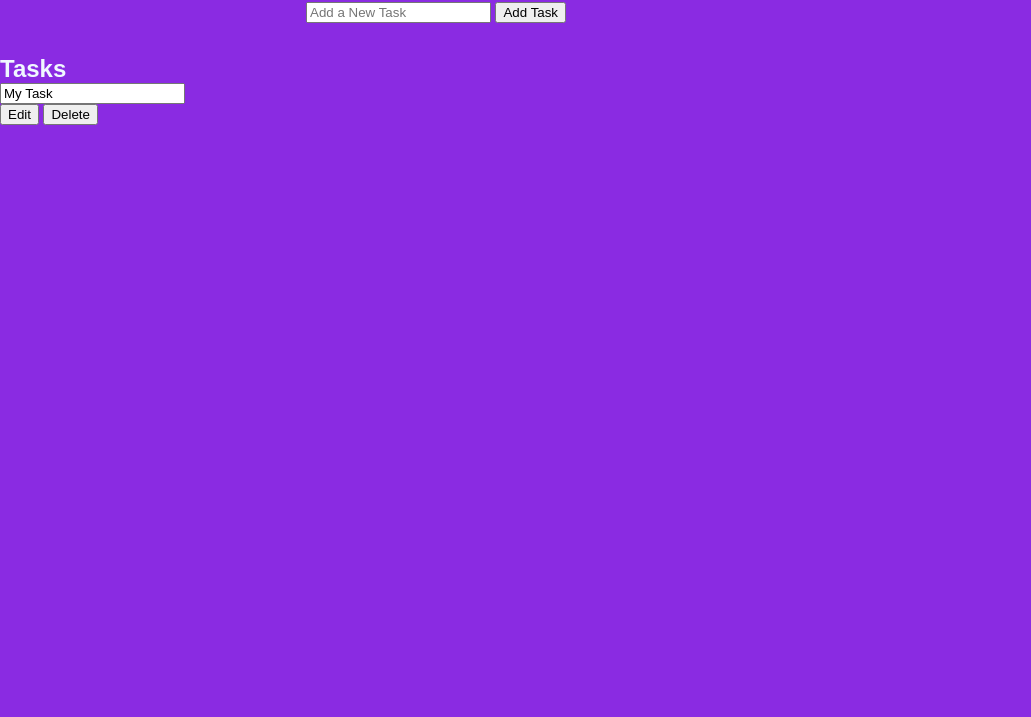
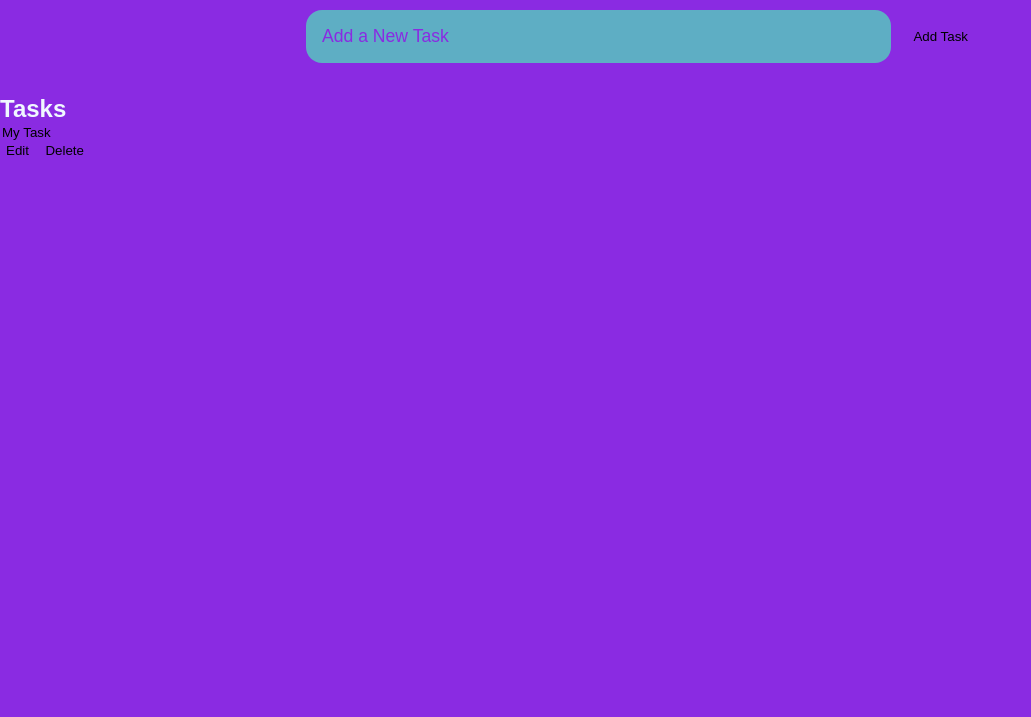
Before and after one commit to jurba1997/project2, a plain HTML site: page index.html in a window 1280 px wide. Shown: the part 83-800 px from the top of the page, without its empty margins (0-1031 px from the left). Drawn offline with Linux system fonts and the light colour scheme.

Commit message:
edit the task form and input field in css

```diff
--- a/assets/css/style.css
+++ b/assets/css/style.css
@@ -23,5 +23,30 @@ header h1{
     font-size: 2.5rem;
     font-weight: 450;
     color: #5eaec4;
-    margin-bottom: 0.5rem;
+    margin-bottom: 1rem;
 }
+/*Task form*/
+
+#task-form{
+    display: flex;
+}
+
+input, button{
+    appearance: none;
+    border: none;
+    outline: none;
+    background: none;
+}
+
+#task-input{
+    flex: 1 1 0%;
+    background-color: #5eaec4;
+    padding: 1rem;
+    border-radius: 1rem;
+    margin-right: 1rem;
+    font-size: 1.1rem;
+    color: blueviolet;
+}
+#task-input::placeholder{
+    color: blueviolet;
+}
```
